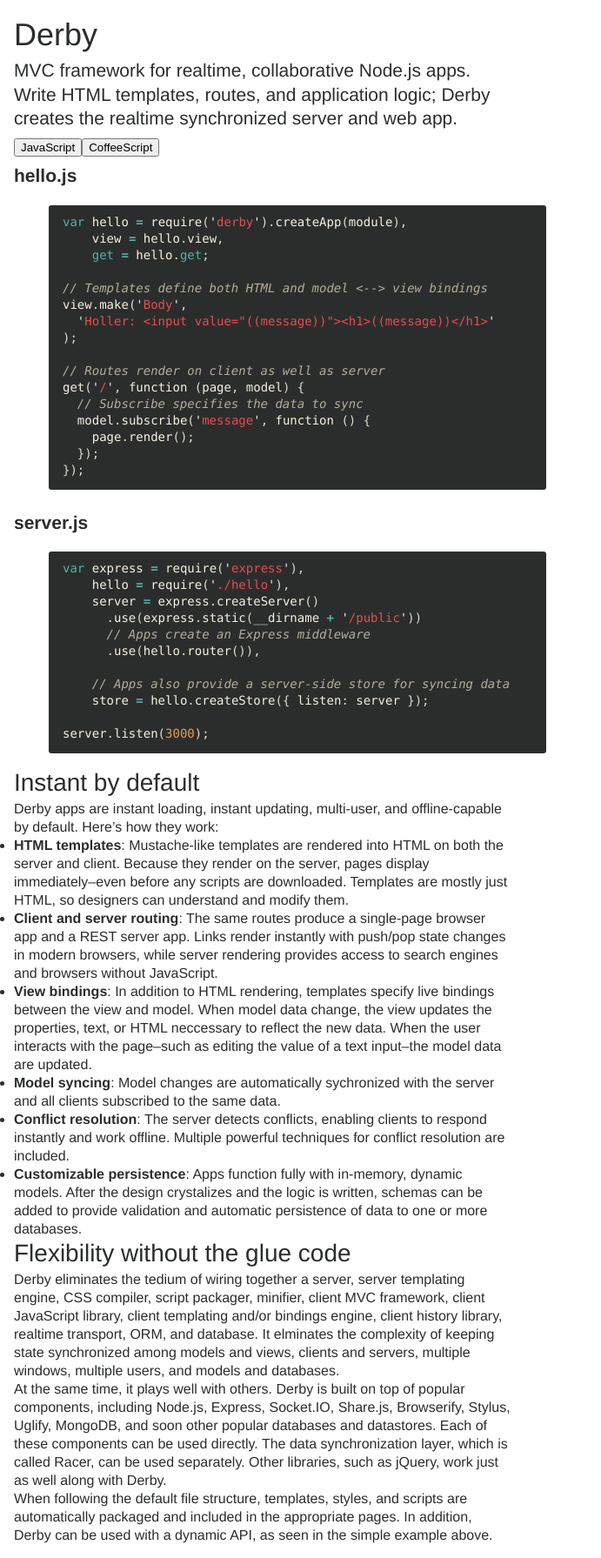
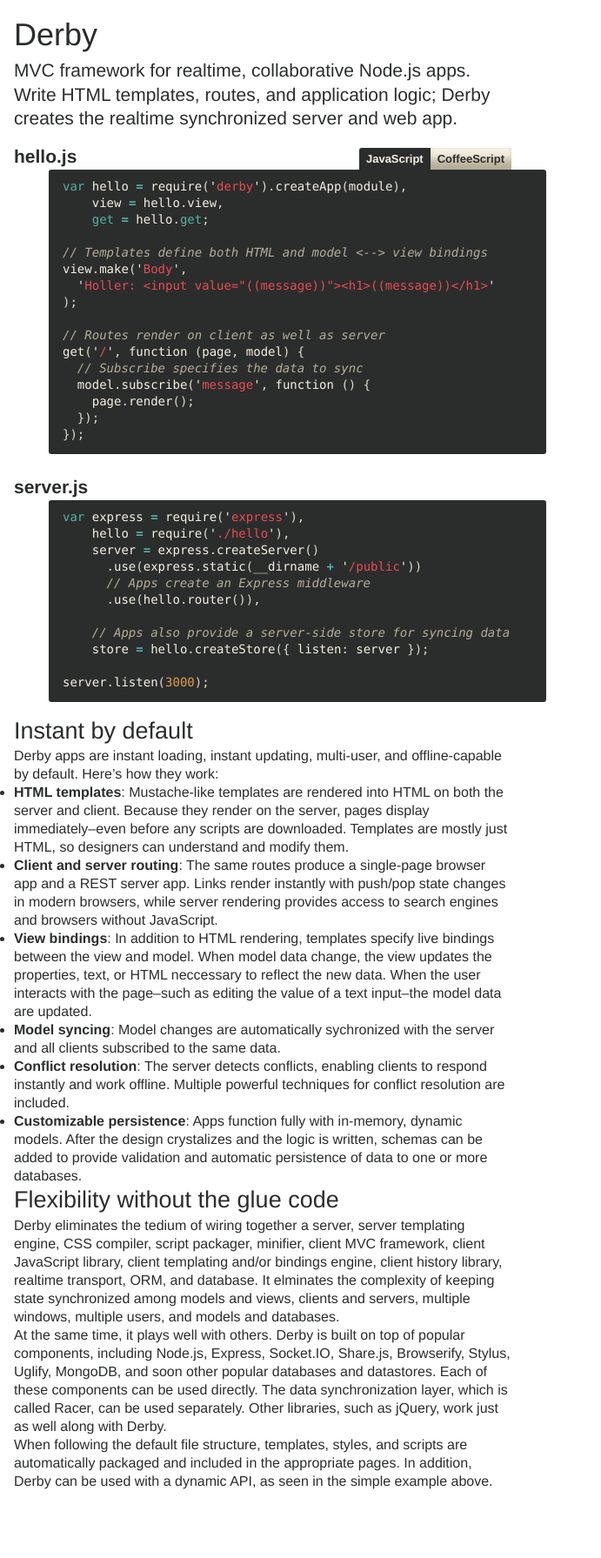
Before and after one commit to derbyjs/derby, a Jekyll site: the page built from index.md, in a window 1280 px wide. Shown: the whole page at 87% size, without its empty margins (0-691 px from the left). Built offline with Jekyll 4.4.1, drawn with Linux system fonts in a browser that asks for light colours; after the commit the page ends 1729 px from its top, so only the background shows below that.

Commit message:
implementing language toggle

```diff
--- a/_layouts/default.html
+++ b/_layouts/default.html
@@ -2,7 +2,7 @@
 <meta charset=utf-8>
 <title>Derby</title>
 <style>
-html,body,h1,h2,h3,h4,p,ul,li,pre,code{
+html,body,h1,h2,h3,h4,p,ul,li,pre,code,button{
   margin: 0;
   padding: 0;
   font: 16px/1.3125 'Helvetica Neue', Helvetica, Arial, sans-serif;
@@ -15,21 +15,43 @@ pre,code{
   font: 14px/19px Consolas, monospace;
 }
 h1{font-size: 36px; font-weight: 500}
-h2{font-size: 28px; font-weight: 500}
-h3{font-size: 21px; font-weight: 600; padding: 8px 0 4px}
+h2{font-size: 27px; font-weight: 500}
+h3{font-size: 21px; line-height: 27px; font-weight: 600; padding: 8px 0 4px}
 h4{font-size:16px; font-weight: 600}
 #page{max-width: 572px;}
 .promo{font-size: 21px; font-weight: 300; padding: 4px 0 8px}
 .highlight{
+  margin-top: -2px;
   background: #2b2d2d;
   color: #f6f0e1;
   padding: 10px 16px 13px;
   border-radius: 3px;
   width: 540px;
 }
-.coffee{
-  display: none;
+.language{
+  margin-top: 12px;
+  float: right;
+  border-bottom: 2px solid #2b2d2d;
 }
+.jsb,.csb{
+  display: inline-block;
+  font-weight: 600;
+  text-decoration: none;
+  font-size: 13px;
+  background: #f6f0e1;
+  box-shadow: inset 0 0 1px #b6ae99, inset 0 -17px 10px -5px #b6ae99;
+  color: #2b2d2d;
+  padding: 4px 8px;
+}
+.jsb{
+  cursor: default;
+  background: #2B2D2D;
+  box-shadow: none;
+  color: #f6f0e1;
+  border-radius: 3px 0 0 0;
+}
+.csb{border-radius: 0 3px 0 0}
+.coffee{display: none}
 .kd{color: #56b3a6}
 .o{color: #56b3a6; font-weight: bold}
 .s1{color: #e84c52}
--- a/index.md
+++ b/index.md
@@ -6,8 +6,7 @@ layout: default
 
 <p class="promo">MVC framework for realtime, collaborative Node.js apps. Write HTML templates, routes, and application logic; Derby creates the realtime synchronized server and web app.</p>
 
-<div class="example">
-<button class="jsb">JavaScript</button><button class="csb">CoffeeScript</button>
+<div class="example"><div class="language"><a href="#" onclick="return false" class="jsb">JavaScript</a><a href="#" onclick="return false" class="csb">CoffeeScript</a></div>
 <div class="js">
 <h3>hello.js</h3>
 {% highlight javascript %}
```
